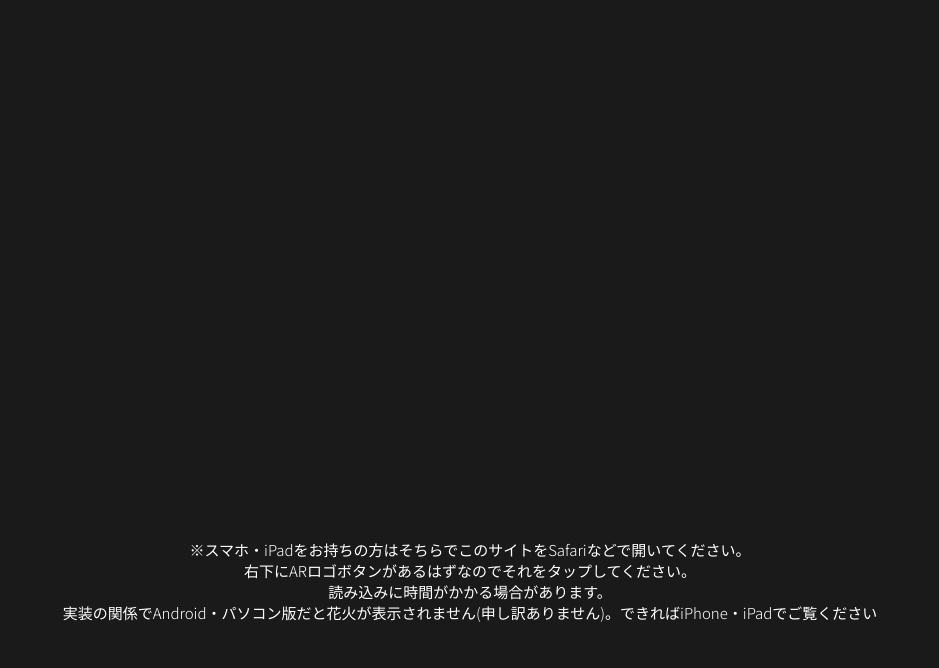
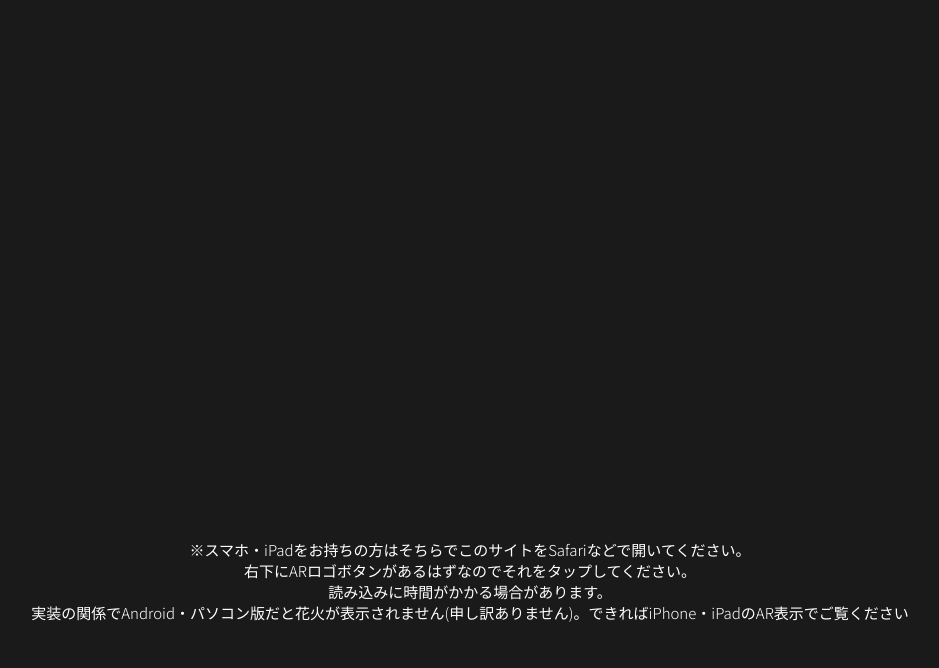
Before and after one commit to otameshicpp/happy_new_year_2021, a plain HTML site: page index.html in a window 1280 px wide. Shown: the part 284-952 px from the top of the page, without its empty margins (170-1109 px from the left). Drawn offline with nearby package versions, Linux system fonts and the light colour scheme.

Commit message:
add setsumei

```diff
--- a/index.html
+++ b/index.html
@@ -33,7 +33,7 @@
         </model-viewer>
         <div style="height: 5vh;"></div>
         <p>※スマホ・iPadをお持ちの方はそちらでこのサイトをSafariなどで開いてください。<br>右下にARロゴボタンがあるはずなのでそれをタップしてください。<br>読み込みに時間がかかる場合があります。<br>
-            実装の関係でAndroid・パソコン版だと花火が表示されません(申し訳ありません)。できればiPhone・iPadでご覧ください
+            実装の関係でAndroid・パソコン版だと花火が表示されません(申し訳ありません)。できればiPhone・iPadのAR表示でご覧ください
         </p>
         <div style="height: 5vh;"></div>
         <h3 style="font-weight: 100; padding: 3vmax;">明けましておめでとうございます。<br><br>
```
